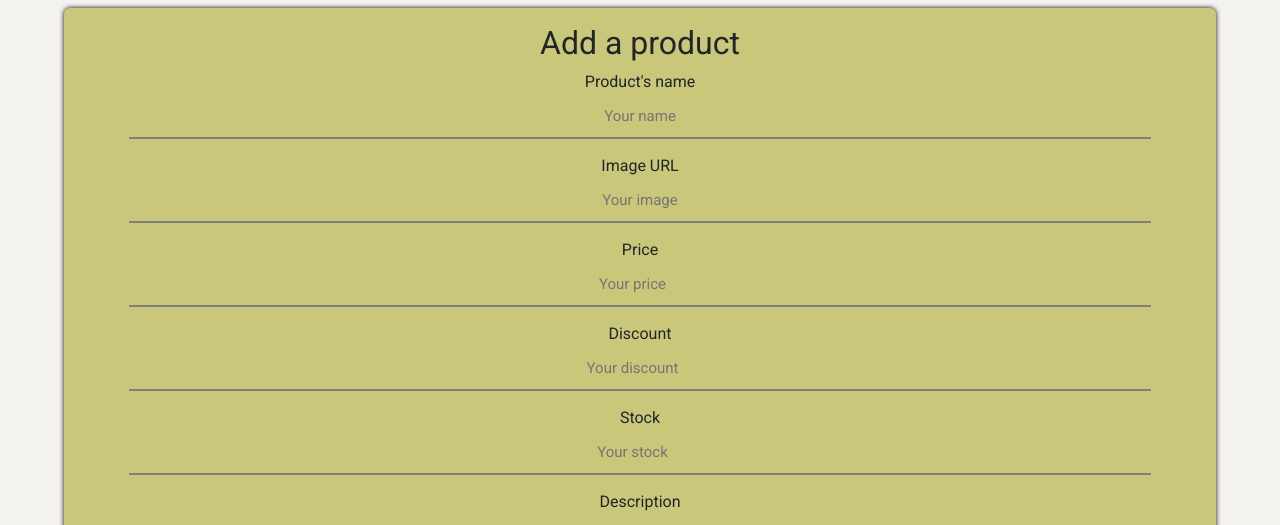
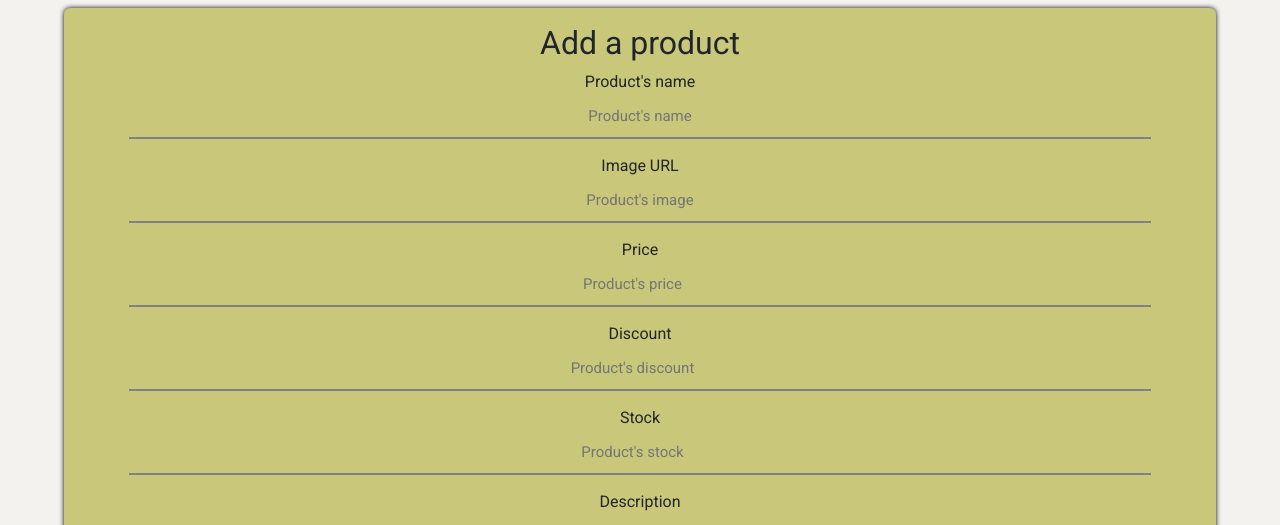
Before and after one commit to MarcoAleman/BAMBOOK, a Vue app: page /addproduct in a window 1280 px wide. Shown: the top 525 px of the page. Built offline with nearby package versions, Linux system fonts and the light colour scheme.

Commit message:
no posteos vacios y add product temporal

```diff
--- a/src/components/FooterMenu.vue
+++ b/src/components/FooterMenu.vue
@@ -7,6 +7,7 @@ import user from '../store/users.js'
             <router-link to="/HomePosts"><font-awesome-icon class="icon"  icon="fa-solid fa-house" /></router-link>
             <router-link to="/CreatePost" v-if="!user"><font-awesome-icon class="icon" icon="fa-solid fa-circle-plus" /></router-link>
             <router-link to="/CreatePost" v-if="user"><font-awesome-icon class="icon mt-1" icon="fa-solid fa-circle-plus" /></router-link>
+            <router-link to="/addproduct" v-if="user"><font-awesome-icon class="icon mt-1" icon="fa-solid fa-cash-register" /></router-link>
             <router-link  to="/Perfil" v-if="!user"><font-awesome-icon class="icon" icon="fa-solid fa-user" /></router-link>
             <router-link to="/Perfil" v-if="user"><img :src=user.photo alt=""></router-link>
         </div>
--- a/src/components/NewComment.vue
+++ b/src/components/NewComment.vue
@@ -11,6 +11,7 @@
     })
 
     const addNewComment = () =>{
+        if(text.value.trim().length >= 2){
             let newComment = {
                 id: crypto.randomUUID(),
                 postId: props.postId,
@@ -22,6 +23,10 @@
             }
             addComment(newComment)
             text.value = ''
+        } else {
+            console.log('no se puede postear algo vacio');
+            text.value = ''
+        }
     }
 </script>
 <template>
--- a/src/components/NewPost.vue
+++ b/src/components/NewPost.vue
@@ -17,6 +17,7 @@
     })
 
     const addNewPost = () => {
+        if(message.value.trim().length >= 6){
             let newPost = {
                 id: crypto.randomUUID(),
                 name: user.value.name,
@@ -27,21 +28,25 @@
             }
             addPost(newPost)
             message.value = ''
+        } else {
+            console.log('no se puede postear algo vacio');
+            message.value = ''
+        }
 
 }
 </script>
 <template>
     {{updateData}}
     <h1 class="text-center text-dark mt-3">Create your post</h1>
-    <form>
+    <form @submit.prevent="addNewPost">
         <div class="formulario m-auto p-2">
             <div class="nYf d-flex align-items-center justify-content-center gap-2 flex-column">
                 <img :src="user.photo? user.photo : 'https://media.istockphoto.com/id/1332100919/vector/man-icon-black-icon-person-symbol.jpg?s=612x612&w=0&k=20&c=AVVJkvxQQCuBhawHrUhDRTCeNQ3Jgt0K1tXjJsFy1eg='"  class="fotoPerfil d-flex justify-content-center align-items-center" />
                 <h2 class="fs-5 ">{{user.name? user.name : newUserName}}</h2>
             </div>
-            <textarea required @keyup.enter="addNewPost" minlength="6" maxlength="160" v-model="message"  placeholder="What are you thinking?"></textarea>
+            <textarea class="p-1" required minlength="6" maxlength="160" v-model="message"  placeholder="What are you thinking?"></textarea>
             <div class="d-flex justify-content-center">
-                <button @click.prevent="addNewPost" class="text-align-center text-center mb-2">Post</button>
+                <button class="text-align-center text-center mb-2">Post</button>
             </div>
             <RouterLink to="/RulesAndPolice" class="text-center" id="offcanva">
 Read rules and policies</RouterLink>
--- a/src/components/market/AddProduct.vue
+++ b/src/components/market/AddProduct.vue
@@ -37,23 +37,23 @@ const addNewProduct = () => {
         <h2>Add a product</h2>
         <div class="input-ctn " data-validate="Name is required">
             <label for="name">Product's name</label>
-            <input v-model="name" type="text" id="name" placeholder="Your name" required>
+            <input v-model="name" type="text" id="name" placeholder="Product's name" required>
         </div>
         <div class="input-ctn " data-validate="image is required">
             <label for="image">Image URL</label>
-            <input v-model="image" type="text" id="image" placeholder="Your image" required>
+            <input v-model="image" type="text" id="image" placeholder="Product's image" required>
         </div>
         <div class="input-ctn" data-validate="price is required">
             <label for="price">Price</label>
-            <input v-model="price" type="number" id="price" placeholder="Your price" required>
+            <input v-model="price" type="number" id="price" placeholder="Product's price" required>
         </div>
         <div class="input-ctn" data-validate="discount is required">
             <label for="discount">Discount</label>
-            <input v-model="discount" type="number" id="discount" placeholder="Your discount" required>
+            <input v-model="discount" type="number" id="discount" placeholder="Product's discount" required>
         </div>
         <div class="input-ctn" data-validate="stock is required">
             <label for="stock">Stock</label>
-            <input v-model="stock" type="number" id="stock" placeholder="Your stock" required>
+            <input v-model="stock" type="number" id="stock" placeholder="Product's stock" required>
         </div>
         <div class="input-ctn " data-validate="description is required">
             <label for="description">Description</label>
--- a/src/main.js
+++ b/src/main.js
@@ -4,13 +4,13 @@ import router from './router'
 import './assets/main.css'
 import { library } from '@fortawesome/fontawesome-svg-core'
 import { FontAwesomeIcon } from '@fortawesome/vue-fontawesome'
-import {faHeart ,faHouse, faUser, faCirclePlus, faStore, faInbox, faBars, faMessage, faShare, faComment, faTruck, faCartShopping, faTrash, faMoneyBill } from '@fortawesome/free-solid-svg-icons'
+import {faHeart ,faHouse, faUser, faCirclePlus, faStore, faInbox, faBars, faMessage, faShare, faComment, faTruck, faCartShopping, faTrash, faMoneyBill, faCashRegister } from '@fortawesome/free-solid-svg-icons'
 import 'bootstrap/dist/css/bootstrap.css'
 import 'bootstrap/dist/js/bootstrap.js'
 
 
 
-library.add( faShare, faHouse, faUser, faCirclePlus, faStore, faBars, faInbox, faHeart, faComment, faTruck, faCartShopping, faMessage, faTrash, faMoneyBill)
+library.add( faShare, faHouse, faUser, faCirclePlus, faStore, faBars, faInbox, faHeart, faComment, faTruck, faCartShopping, faMessage, faTrash, faMoneyBill, faCashRegister)
 const app = createApp(App)
 
 
```
Lines whose indentation alone changed are shown as unchanged.
